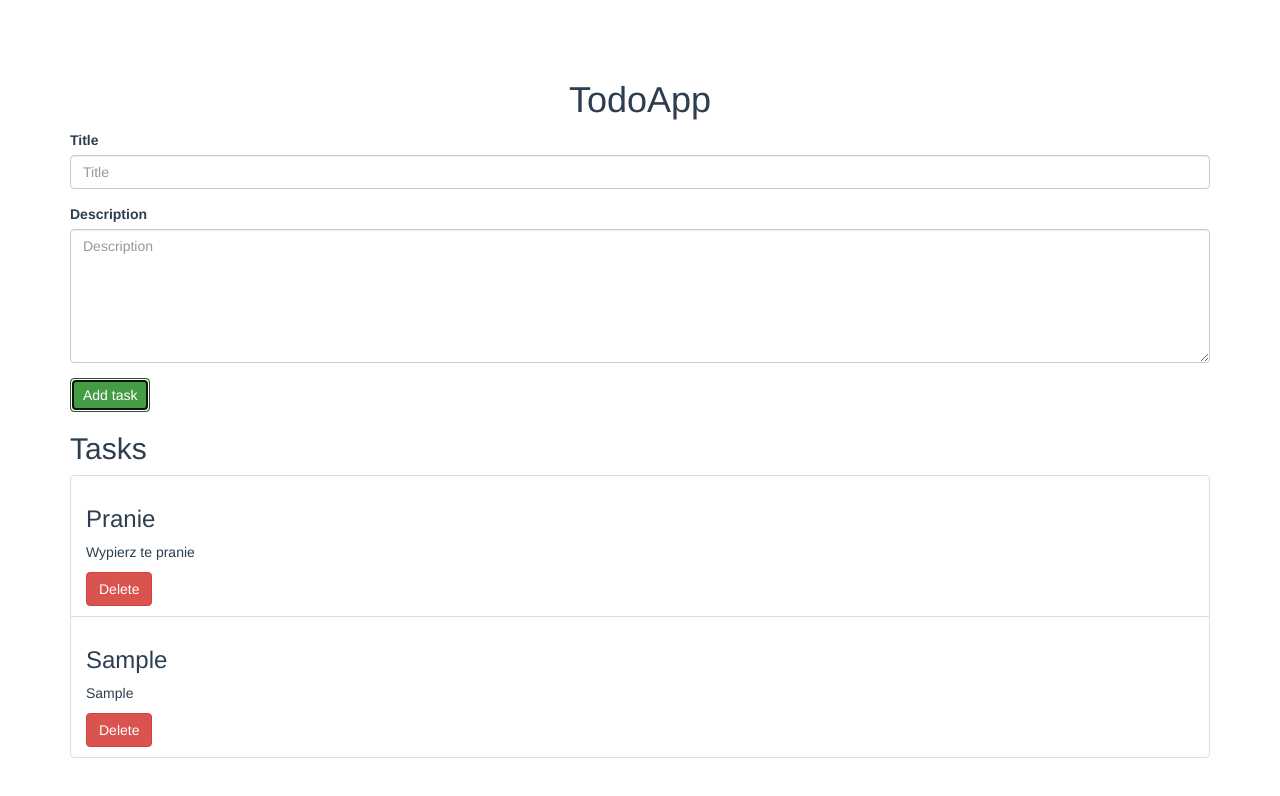
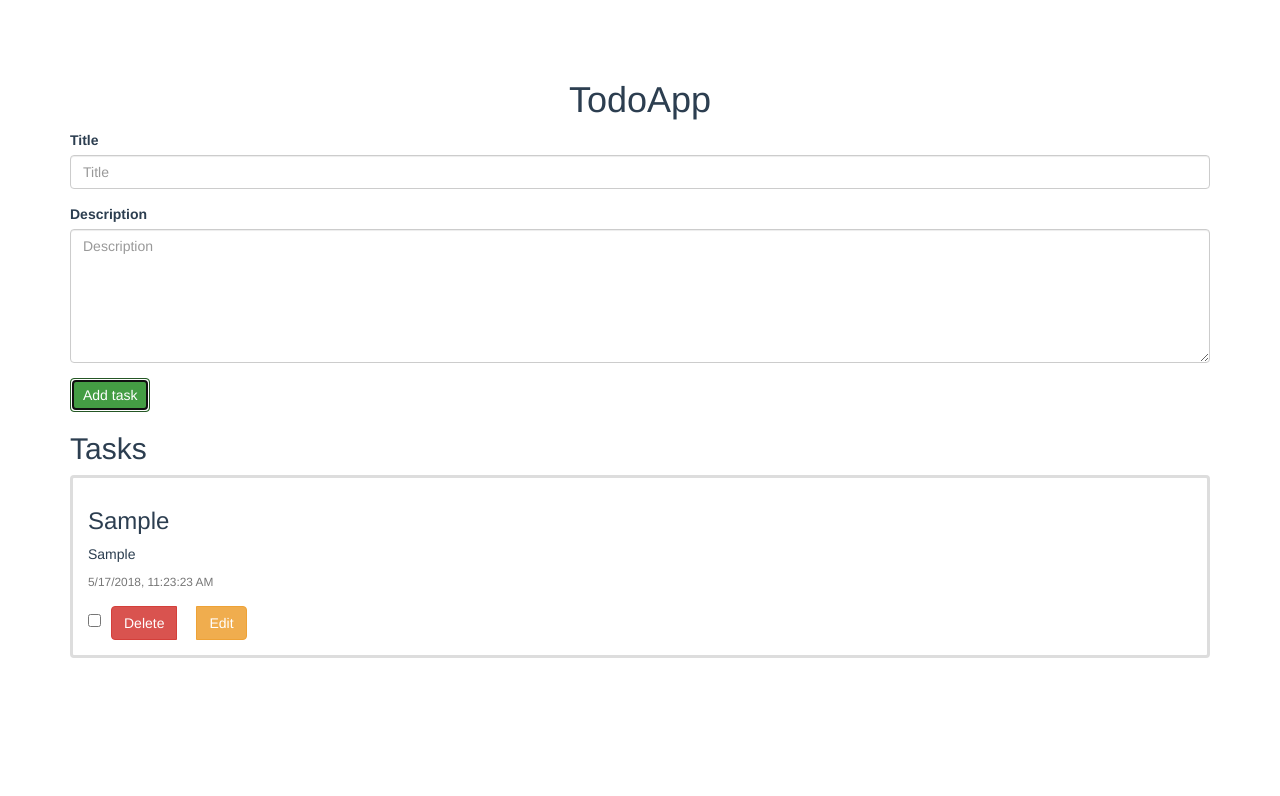
Before and after one commit to Radek-Wawrzyk/Vue-ToDoList, a Vue app: page / in a window 1280 px wide. Both pictures are taken after typing "Sample", "Sample" into the empty fields and a click on the button "Add task". Shown: the top 796 px of the page. Built offline with nearby package versions, Linux system fonts and the light colour scheme.

Commit message:
Add active class for note & edit option

```diff
--- a/src/App.vue
+++ b/src/App.vue
@@ -4,7 +4,7 @@
     <Form v-on:addElement="addNote"></Form>
     <h2>Tasks</h2>
     <ul class="list-group">
-      <List v-for="note in notes" v-bind:note="note" v-on:removeElement="removeNote" v-bind:key="note.id"></List>
+      <single-note v-for="note in notes" v-bind:note="note" v-on:removeElement="removeNote" v-bind:key="note.id"></single-note>
     </ul>
   </div>
 </template>
@@ -13,21 +13,19 @@
 
 import Header from './components/Header.vue';
 import Form from './components/Form.vue';
-import List from './components/SingleNote.vue';
+import SingleNote from './components/SingleNote.vue';
 
 export default {
   name: "app",
   components: {
     Header,
     Form,
-    List
+    SingleNote
   },
   data() {
     return {
       titleHeader: "Todo app",
-      notes: [
-        {id: 0, title: "Pranie", description: "Wypierz te pranie"}
-      ],
+      notes: [],
       id: 1
     }
   },
@@ -36,7 +34,8 @@ export default {
       this.notes.push({
         id: this.id,
         title: note.title,
-        description: note.description
+        description: note.description,
+        time: new Date(Date.now()).toLocaleString()
       });
       this.id++;
     },
--- a/src/components/Form.vue
+++ b/src/components/Form.vue
@@ -23,7 +23,8 @@ export default {
     return {
       note: {
         title: "",
-        description: ""
+        description: "",
+        time: ""
       },
       error: false
     }
--- a/src/components/SingleNote.vue
+++ b/src/components/SingleNote.vue
@@ -1,21 +1,76 @@
 <template>
-  <li class="list-group-item">
+  <li class="list-group-item" v-bind:class="{active: done}">
     <h3>{{note.title}}</h3>
     <p>{{note.description}}</p>
-    <button class="btn btn-danger" v-on:click="removeElement">Delete</button>
+    <p class="text-muted small">{{note.time}}</p>
+    <input type="checkbox" v-model="done" v-on:click="doneTask">
+    <div class="btn-group">
+      <button class="btn btn-danger" v-on:click="removeElement">Delete</button>
+      <button class="btn btn-warning" v-on:click="editElement">Edit</button>
+    </div>
+    <div class="edit-form" v-bind:class="{'active': status}">
+      <div class="form-group">
+        <label :for="'title-edit-'+note.id" >Title</label>
+        <input type="text" class="form-control" id="title-edit" v-model="note.title" >
+      </div>
+      <div class="form-group">
+        <label :for="'description-edit-'+note.id" >Description</label>
+        <textarea type="text" class="form-control" :id="'description-edit-'+note.id" v-model="note.description"></textarea>
+      </div>
+    </div>
   </li>
 </template>
 
 <script>
 
 export default {
-  name: 'List',
+  name: 'SingleNote',
   props: ["note"],
+  data() {
+    return {
+      status: false,
+      done: false,
+    }
+  },
   methods: {
     removeElement() {
       this.$emit("removeElement", this.note.id);
+    },
+    editElement() {
+      this.status = !this.status;
+    },
+    doneTask() {
+      this.done = !this.done;
     }
   }
 }
 
 </script>
+
+<style>
+
+.edit-form {
+  display: none;
+  padding: 10px 0;
+}
+.edit-form.active {
+  display: block;
+}
+input[type=checkbox] {
+  margin: 0 10px 0 0;
+}
+.btn-group .btn {
+  margin: 5px 20px;
+}
+.list-group-item {
+  border-width: 3px;
+  margin: 0 0 10px 0;
+}
+.list-group-item.active, .list-group-item.active:focus, .list-group-item.active:hover {
+  border-color: #38af38;
+  background: inherit;
+  color: inherit;
+  border-width: 3px;
+}
+
+</style>
```
